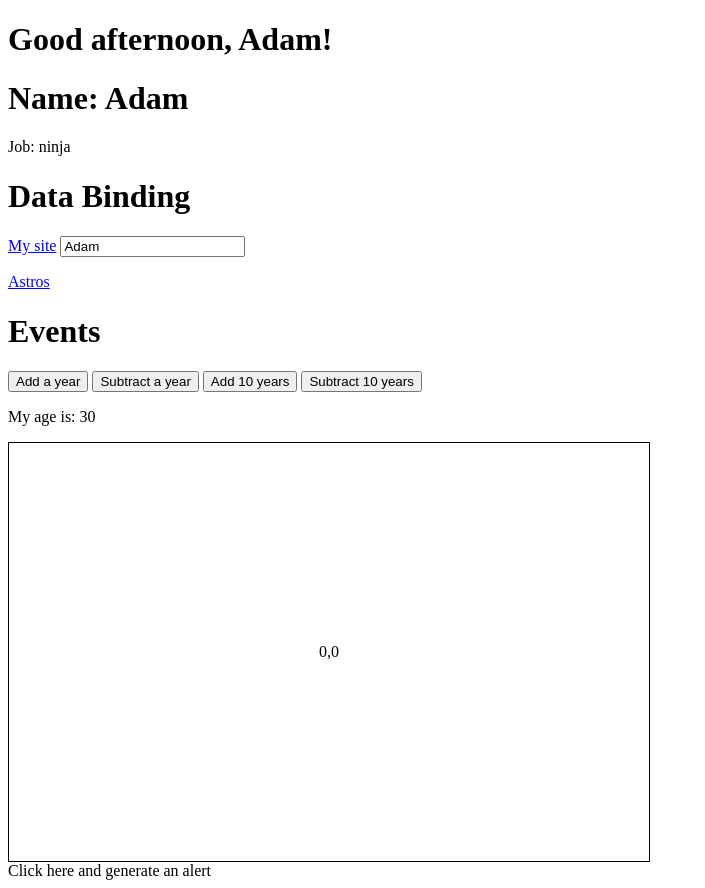
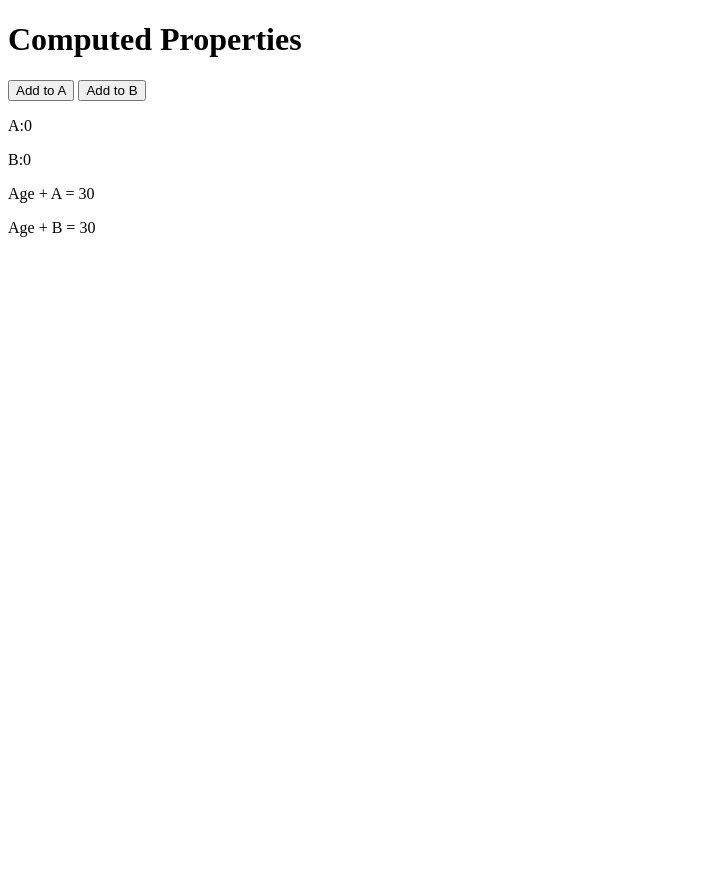
Before and after one commit to DaftBeowulf/vue-examples, a website: page index.html in a window 1280 px wide. Shown: the whole page, without its empty margins (0-705 px from the left). After the commit the page ends 800 px from the top, so only its background shows below. Drawn offline with nearby package versions, Linux system fonts and the light colour scheme.

Commit message:
:sparkles: Computed properties

```diff
--- a/app.js
+++ b/app.js
@@ -7,24 +7,40 @@ new Vue({
     websiteTag: '<a href="https://www.astros.com">Astros</a>',
     age: 30,
     x: 0,
-    y: 0
+    y: 0,
+    logAge: "",
+    a: 0,
+    b: 0
   },
-  methods: {
-    greet: function(time) {
-      return `Good ${time}, ${this.name}!`;
+  //   methods: {
+  //     greet: function(time) {
+  //       return `Good ${time}, ${this.name}!`;
+  //     },
+  //     add: function(inc) {
+  //       this.age += inc;
+  //     },
+  //     subtract: function(dec) {
+  //       this.age -= dec;
+  //     },
+  //     updateXY: function(e) {
+  //       this.x = e.offsetX;
+  //       this.y = e.offsetY;
+  //     },
+  //     click: function() {
+  //       alert("Has been clicked!");
+  //     },
+  //     logName: function() {
+  //       console.log("Name entered");
+  //     }
+  //   },
+  computed: {
+    addToA: function() {
+      console.log("'A' has been clicked!");
+      return this.a + this.age;
     },
-    add: function(inc) {
-      this.age += inc;
-    },
-    subtract: function(dec) {
-      this.age -= dec;
-    },
-    updateXY: function(e) {
-      this.x = e.offsetX;
-      this.y = e.offsetY;
-    },
-    click: function() {
-      alert("It's been clicked!");
+    addToB: function() {
+      console.log("'B' has been clicked!");
+      return this.b + this.age;
     }
   }
 });
--- a/index.html
+++ b/index.html
@@ -10,14 +10,13 @@
   </head>
   <body>
     <div id="vue-app">
-      <h1>{{ greet("afternoon") }}</h1>
+      <!-- <h1>{{ greet("afternoon") }}</h1>
       <h1>Name: {{ name }}</h1>
       <p>Job: {{ job }}</p>
       <h1>Data Binding</h1>
       <a :href="website" target="_blank">My site</a>
       <input type="text" :value="name" />
       <p v-html="websiteTag"></p>
-      <h1>Events</h1>
       <button @click.once="add(1)">Add a year</button>
       <button v-on:click="subtract(1)">Subtract a year</button>
       <button @dblclick="add(10)">Add 10 years</button>
@@ -25,6 +24,19 @@
       <p>My age is: {{ age }}</p>
       <div id="canvas" v-on:mousemove="updateXY">{{ x }},{{ y }}</div>
       <div v-on:click="click">Click here and generate an alert</div>
+      <h1>Keyboard Events</h1>
+      <label>Name from 1-way Data binding:</label>
+      <input type="text" @keyup.enter="logName" />
+      <label>Age from 2-way data binding:</label>
+      <input type="text" v-model="logAge" />
+      <span>{{ logAge }}</span> -->
+      <h1>Computed Properties</h1>
+      <button @click="a++">Add to A</button>
+      <button @click="b++">Add to B</button>
+      <p>A:{{ a }}</p>
+      <p>B:{{ b }}</p>
+      <p>Age + A = {{ addToA }}</p>
+      <p>Age + B = {{ addToB }}</p>
     </div>
     <script src="app.js"></script>
   </body>
```
